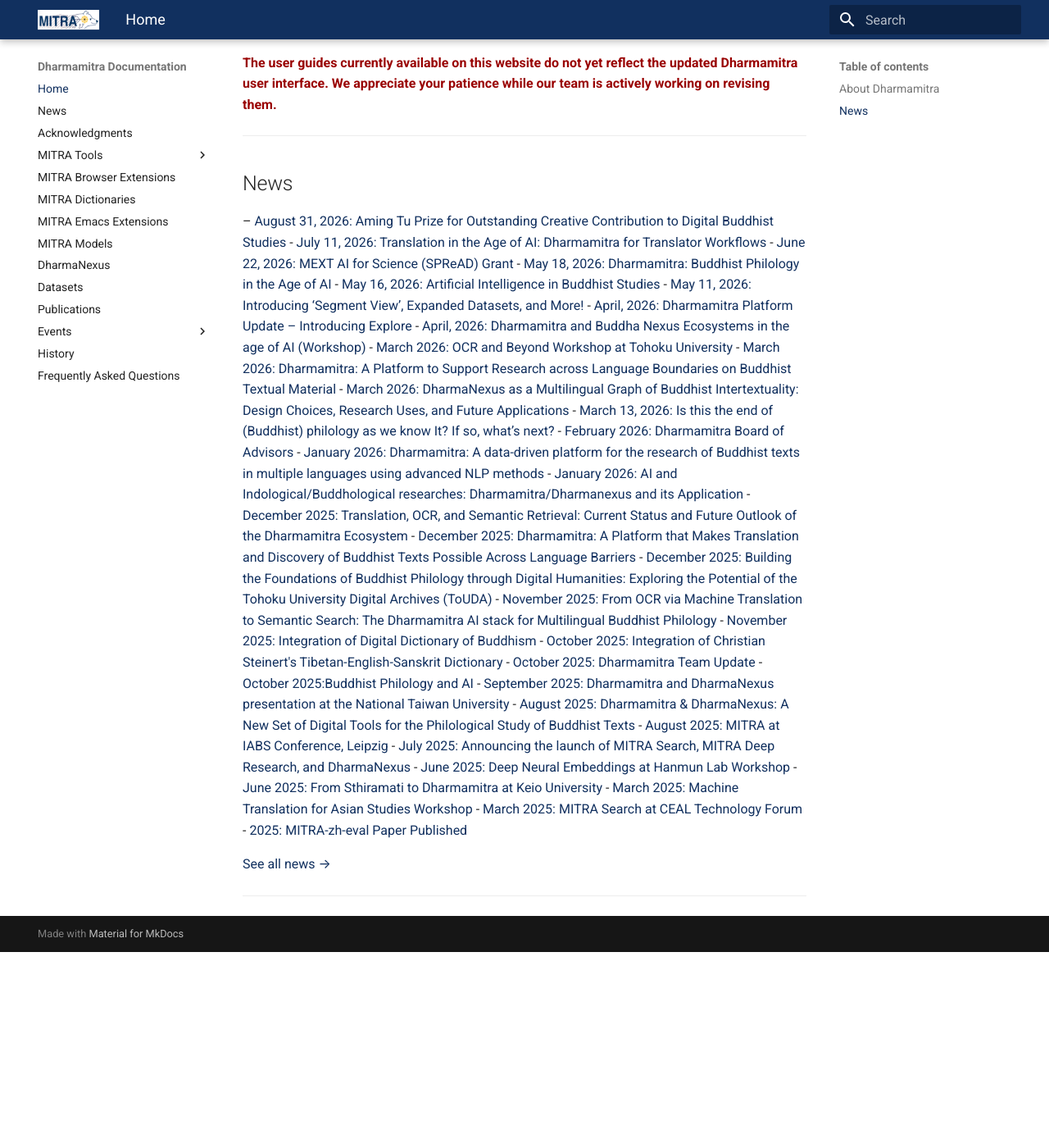
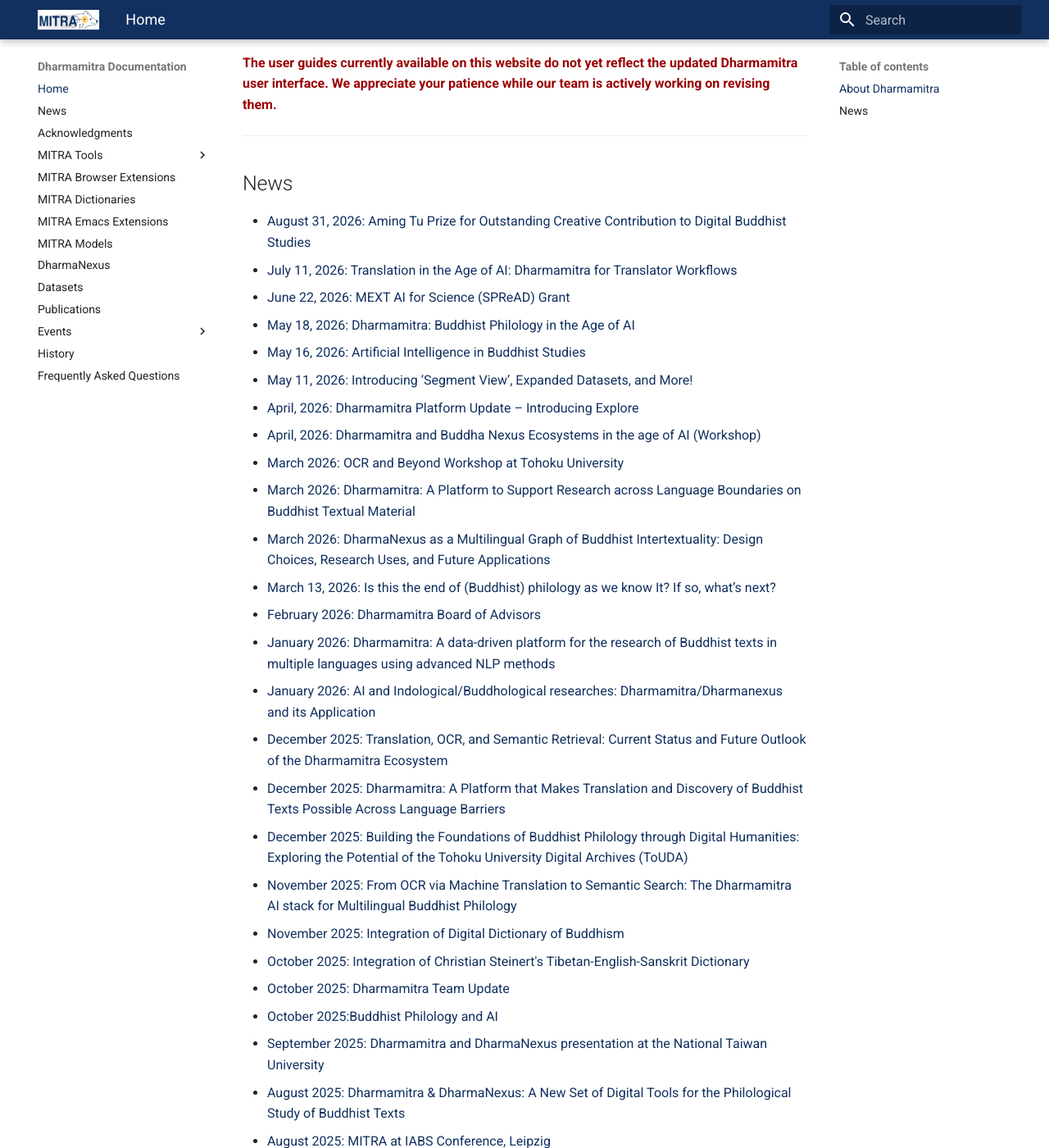
Before and after one commit to dharmamitra/dharmamitra-guides, an MkDocs documentation site: the page built from docs/index.md, in a window 1280 px wide and 1400 px high, scrolled down 775 px. Shown: the whole window at 82% size. Built offline with MkDocs 1.6.1 and Material for MkDocs 9.7.7, drawn with Linux system fonts in a browser that asks for light colours; before the commit the page ends 1936 px from its top, so only the background shows below that.

```diff
--- a/docs/index.md
+++ b/docs/index.md
@@ -18,7 +18,8 @@
 ## News
 
 <!-- Each news item links to its section in news.md -->
-– [August 31, 2026: Aming Tu Prize for Outstanding Creative Contribution to Digital Buddhist Studies](news.md#august-31-2026-aming-tu-prize-for-outstanding-creative-contribution-to-digital-buddhist-studies)
+
+- [August 31, 2026: Aming Tu Prize for Outstanding Creative Contribution to Digital Buddhist Studies](news.md#august-31-2026-aming-tu-prize-for-outstanding-creative-contribution-to-digital-buddhist-studies)
 - [July 11, 2026: Translation in the Age of AI: Dharmamitra for Translator Workflows](news.md#july-11-2026-translation-in-the-age-of-ai-dharmamitra-for-translator-workflows)
 - [June 22, 2026: MEXT AI for Science (SPReAD) Grant](news.md#june-22-2026-mext-ai-for-science-spread-grant)
 - [May 18, 2026: Dharmamitra: Buddhist Philology in the Age of AI](news.md#may-18-2026-dharmamitra-buddhist-philology-in-the-age-of-ai)
```
